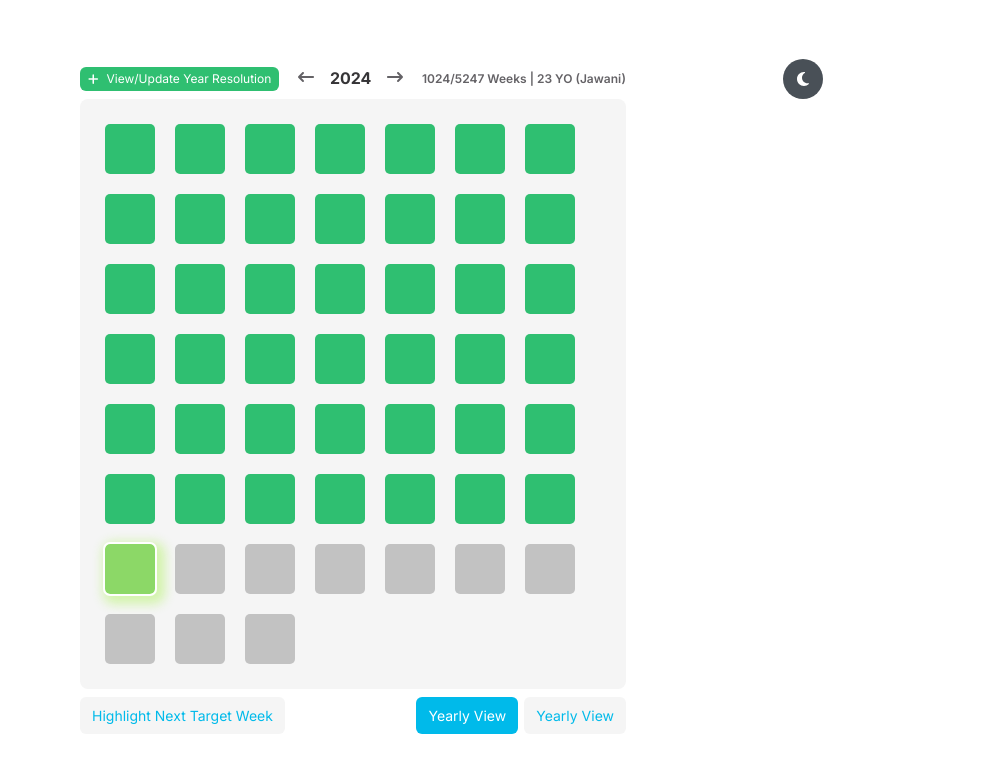
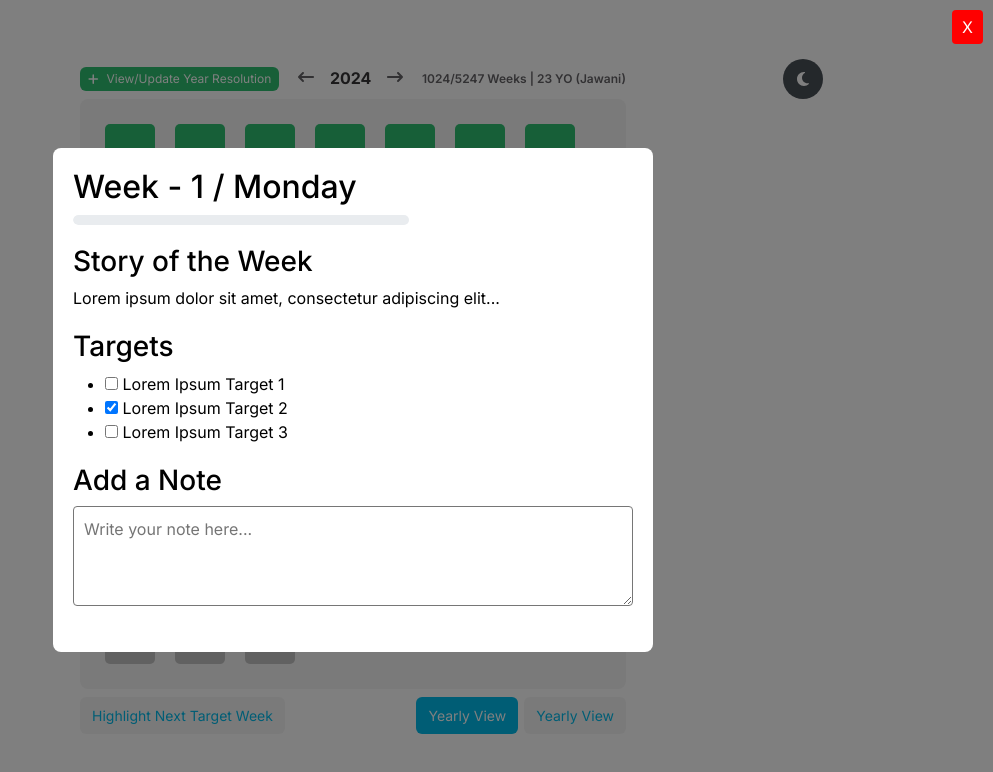
Before and after one commit to faizi-7/weekify, a React (Vite) app in the folder client/: page /main in a window 1280 px wide. Both pictures are taken after a click on the element 417 px from the left and 148 px from the top of the page. Shown: the top 772 px of the page, without its empty margins (287-1280 px from the left). Built offline with nearby package versions, Linux system fonts and the light colour scheme.

Commit message:
Added detailed-week view (popup) when a week is clicked.

```diff
--- /dev/null
+++ b/client/src/components/SingleWeekPopup/SingleWeekPopup.css
@@ -0,0 +1,61 @@
+.popup-overlay {
+    position: fixed;
+    top: 0;
+    left: 0;
+    right: 0;
+    bottom: 0;
+    background-color: rgba(0, 0, 0, 0.5);
+    display: flex;
+    justify-content: center;
+    align-items: center;
+    z-index: 1000;
+  }
+
+  .popup-content {
+    background-color: white;
+    padding: 20px;
+    border-radius: 8px;
+    width: 600px;
+    max-width: 90%;
+    max-height: 90%;
+    overflow-y: auto;
+  }
+
+  .close-button {
+    position: absolute;
+    top: 10px;
+    right: 10px;
+    background-color: red;
+    color: white;
+    border: none;
+    padding: 5px 10px;
+    cursor: pointer;
+  }
+
+  .progress-section {
+    margin-bottom: 20px;
+  }
+
+  .progress-bar {
+    background-color: #eee;
+    width: 100%;
+    height: 10px;
+    border-radius: 5px;
+  }
+
+  .progress {
+    background-color: green;
+    height: 100%;
+    border-radius: 5px;
+  }
+
+  .story-section, .targets-section, .notes-section {
+    margin-bottom: 20px;
+  }
+
+  textarea {
+    width: 100%;
+    height: 100px;
+    border-radius: 4px;
+    padding: 10px;
+  }
--- /dev/null
+++ b/client/src/components/SingleWeekPopup/SingleWeekPopup.tsx
@@ -0,0 +1,51 @@
+import React from 'react';
+import './SingleWeekPopup.css';
+
+interface SingleWeekPopupProps {
+  weekNumber: number;
+  day: string;
+  onClose: () => void;
+}
+
+const SingleWeekPopup: React.FC<SingleWeekPopupProps> = ({ weekNumber, day, onClose }) => {
+  return (
+    <div className="popup-overlay">
+      <div className="popup-content">
+        <button className="close-button" onClick={onClose}>X</button>
+        <h2>Week - {weekNumber} / {day}</h2>
+
+        <div className="progress-section">
+          <div className="progress-bar">
+            {/* Sample progress, replace with dynamic progress */}
+            <div className="progress" style={{ width: '60%' }}></div>
+          </div>
+        </div>
+
+        <div className="emoji-section">
+          {/* Add emoji buttons here */}
+        </div>
+
+        <div className="story-section">
+          <h3>Story of the Week</h3>
+          <p>Lorem ipsum dolor sit amet, consectetur adipiscing elit...</p>
+        </div>
+
+        <div className="targets-section">
+          <h3>Targets</h3>
+          <ul>
+            <li><input type="checkbox" /> Lorem Ipsum Target 1</li>
+            <li><input type="checkbox" checked /> Lorem Ipsum Target 2</li>
+            <li><input type="checkbox" /> Lorem Ipsum Target 3</li>
+          </ul>
+        </div>
+
+        <div className="notes-section">
+          <h3>Add a Note</h3>
+          <textarea placeholder="Write your note here..." />
+        </div>
+      </div>
+    </div>
+  );
+};
+
+export default SingleWeekPopup;
--- a/client/src/components/WeekBox/WeekBox.tsx
+++ b/client/src/components/WeekBox/WeekBox.tsx
@@ -1,9 +1,9 @@
-import React, { useEffect, useRef } from 'react';
+import React, { useEffect, useRef, useState } from 'react';
 import './WeekBox.css';
 import { useDispatch, useSelector } from 'react-redux';
 import { showTooltip, hideTooltip } from '../../redux/slices/weekSlice';
 import { RootState } from '../../redux/store/store';
-
+import SingleWeekPopup from '../SingleWeekPopup/SingleWeekPopup'; // Import the popup component
 
 interface WeekBoxProps {
   weekNumber: number;
@@ -16,6 +16,8 @@ const WeekBox: React.FC<WeekBoxProps> = ({ weekNumber, isPassed, isCurrentWeek }
   const tooltipRef = useRef<HTMLDivElement | null>(null);
   const visibleTooltipWeek = useSelector((state: RootState) => state.weeks.visibleTooltipWeek);
 
+  const [isPopupOpen, setPopupOpen] = useState(false); // State to manage pop-up visibility
+
   const handleMouseEnter = () => {
     dispatch(showTooltip(weekNumber)); // Show tooltip on hover
   };
@@ -26,6 +28,11 @@ const WeekBox: React.FC<WeekBoxProps> = ({ weekNumber, isPassed, isCurrentWeek }
 
   const handleClick = () => {
     dispatch(showTooltip(weekNumber)); // Show tooltip on click for mobile
+    setPopupOpen(true); // Open the popup on click
+  };
+
+  const handleClosePopup = () => {
+    setPopupOpen(false); // Close the popup when necessary
   };
 
   useEffect(() => {
@@ -52,6 +59,7 @@ const WeekBox: React.FC<WeekBoxProps> = ({ weekNumber, isPassed, isCurrentWeek }
   }, [visibleTooltipWeek, weekNumber]);
 
   return (
+    <>
       <div
         className={`week-box ${isPassed ? 'green' : ''} ${isCurrentWeek ? 'current-week' : ''}`}
         onMouseEnter={handleMouseEnter}
@@ -71,6 +79,15 @@ const WeekBox: React.FC<WeekBoxProps> = ({ weekNumber, isPassed, isCurrentWeek }
           {`Week ${weekNumber}`}
         </div>
       </div>
+
+      {isPopupOpen && (
+        <SingleWeekPopup
+          weekNumber={weekNumber}
+          day="Monday" // You can change this dynamically based on the week clicked
+          onClose={handleClosePopup}
+        />
+      )}
+    </>
   );
 };
 
```
Lines whose indentation alone changed are shown as unchanged.
